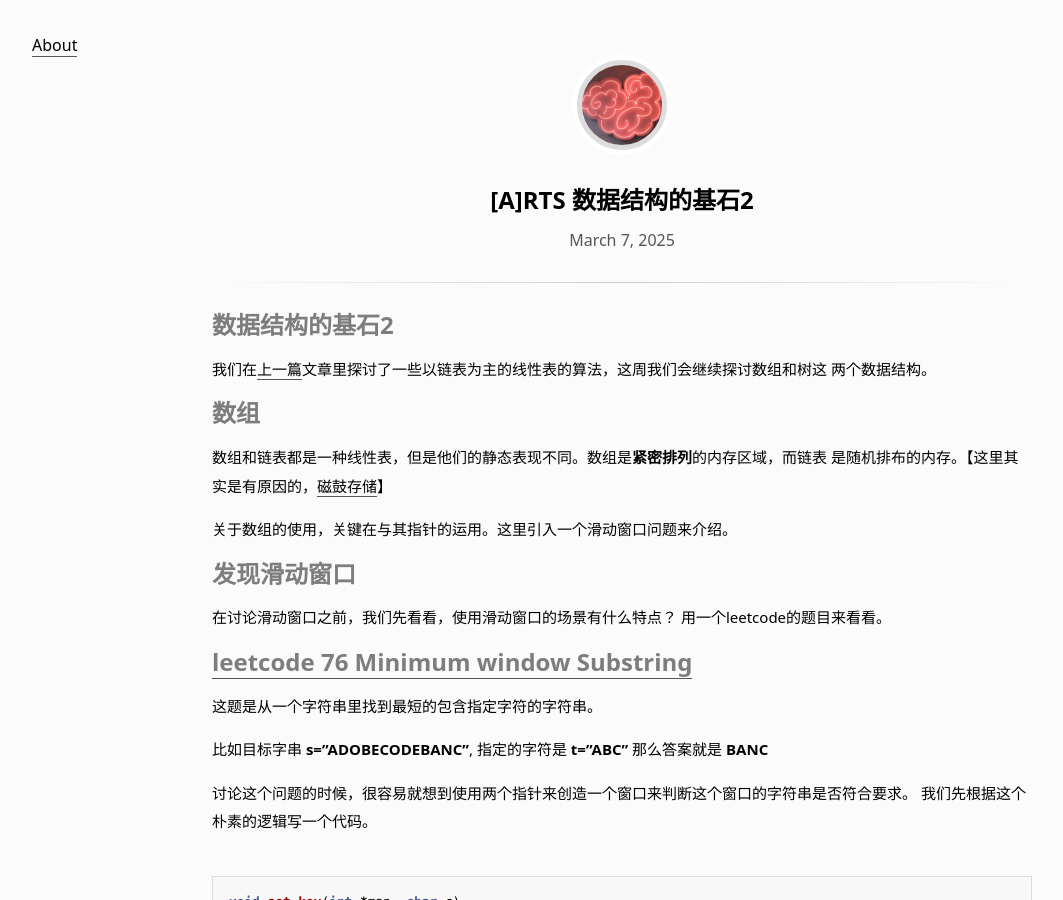
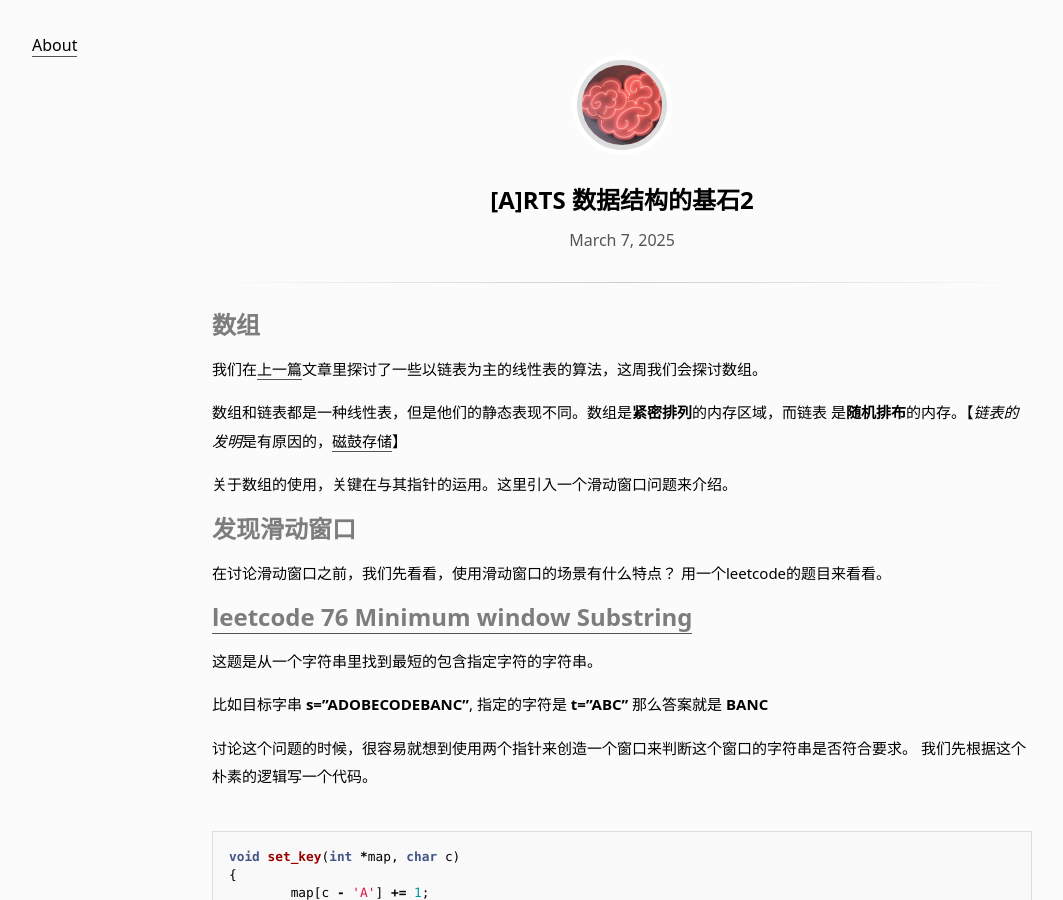
Before and after one commit to Niclas3/Niclas3.github.io, a Jekyll site: the page built from _posts/ARTS/2025-03-07-[a]rts_w3_data_structions2.md, in a window 1280 px wide and 900 px high. Shown: the whole window, without its empty margins (18-1081 px from the left). Built offline with Jekyll 4.4.1, drawn with Linux system fonts in a browser that asks for light colours; nearby versions of some CDN libraries.

```diff
--- a/_posts/ARTS/2025-03-07-[a]rts_w3_data_structions2.md
+++ b/_posts/ARTS/2025-03-07-[a]rts_w3_data_structions2.md
@@ -5,16 +5,12 @@
 categories: []
 tags: [ARTS]
 ---
-
-## 数据结构的基石2
-
-我们在[上一篇](/a-rts_w2_data_structions)文章里探讨了一些以链表为主的线性表的算法，这周我们会继续探讨数组和树这
-两个数据结构。
-
 ## 数组
 
+我们在[上一篇](/a-rts_w2_data_structions)文章里探讨了一些以链表为主的线性表的算法，这周我们会探讨数组。
+
 数组和链表都是一种线性表，但是他们的静态表现不同。数组是**紧密排列**的内存区域，而链表
-是随机排布的内存。【这里其实是有原因的，[磁鼓存储](https://en.wikipedia.org/wiki/Drum_memory)】
+是**随机排布**的内存。【*链表的发明*是有原因的，[磁鼓存储](https://en.wikipedia.org/wiki/Drum_memory)】
 
 关于数组的使用，关键在与其指针的运用。这里引入一个滑动窗口问题来介绍。
 
```
Also changed, not shown: other parts of _posts/ARTS/2025-03-07-[a]rts_w3_data_structions2.md (+1 -1 lines).
